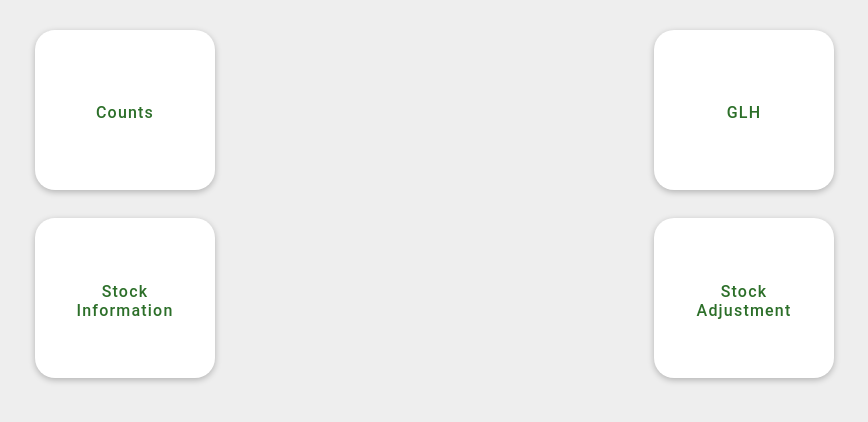
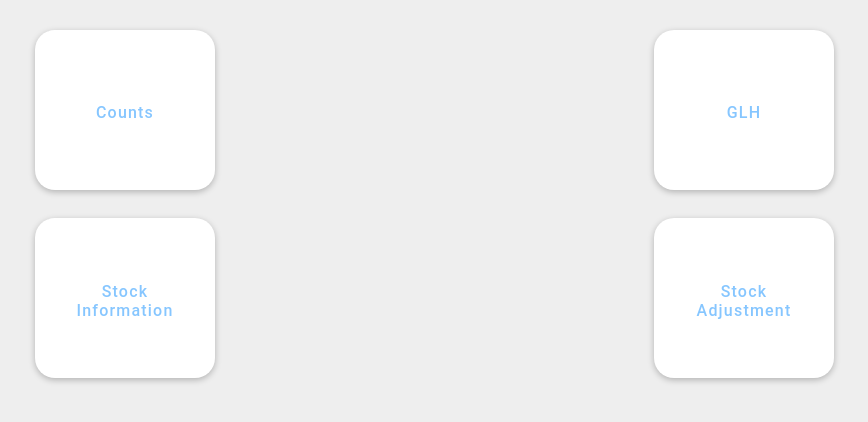
Before and after one commit to Pratiksha-Gawde/testIonic, a React (Vite) app: page / in a window 1280 px wide. Shown: the top 422 px of the page, without its empty margins (206-1074 px from the left). Built offline with nearby package versions, Linux system fonts and the light colour scheme.

Commit message:
test - color blue

```diff
--- a/src/theme/variables.css
+++ b/src/theme/variables.css
@@ -4,7 +4,7 @@
 .md ion-button {
   --background: #ffff;
 
-  --color: #2c6f29;
+  --color: #86c6ff;
   /* --color: #99c82a; */
   --box-shadow: 0 2px 6px 0 rgb(0, 0, 0, 0.25);
 
```
